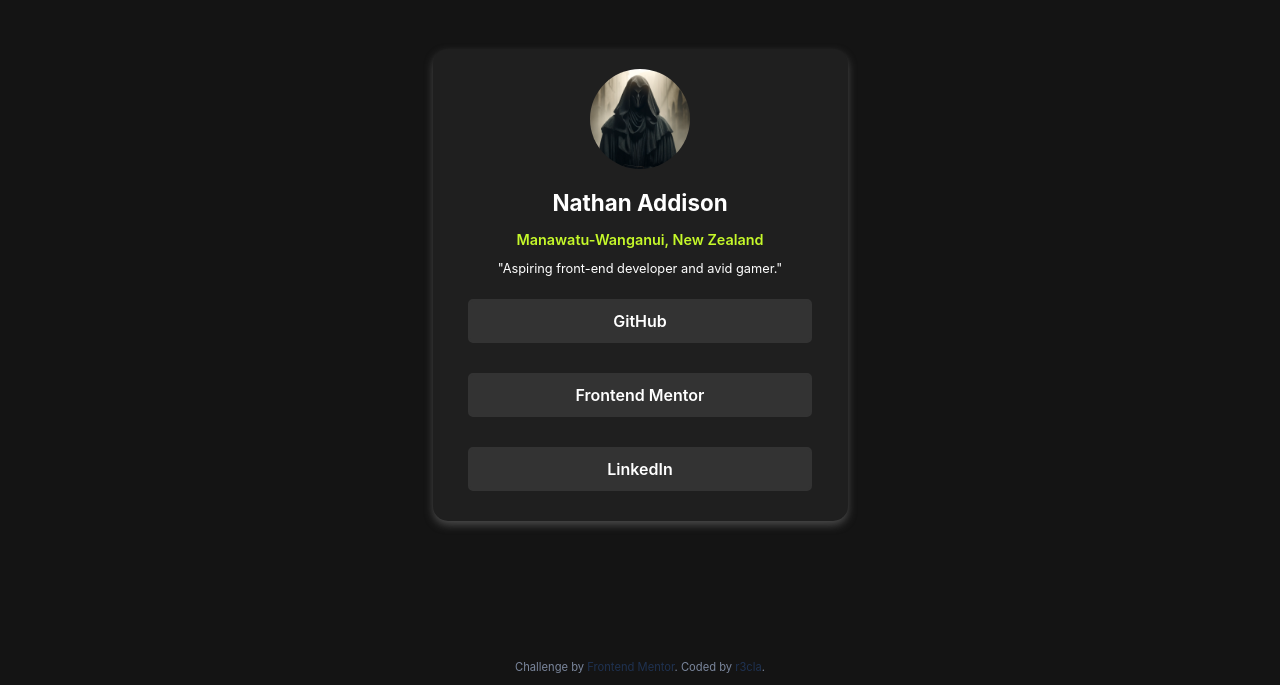
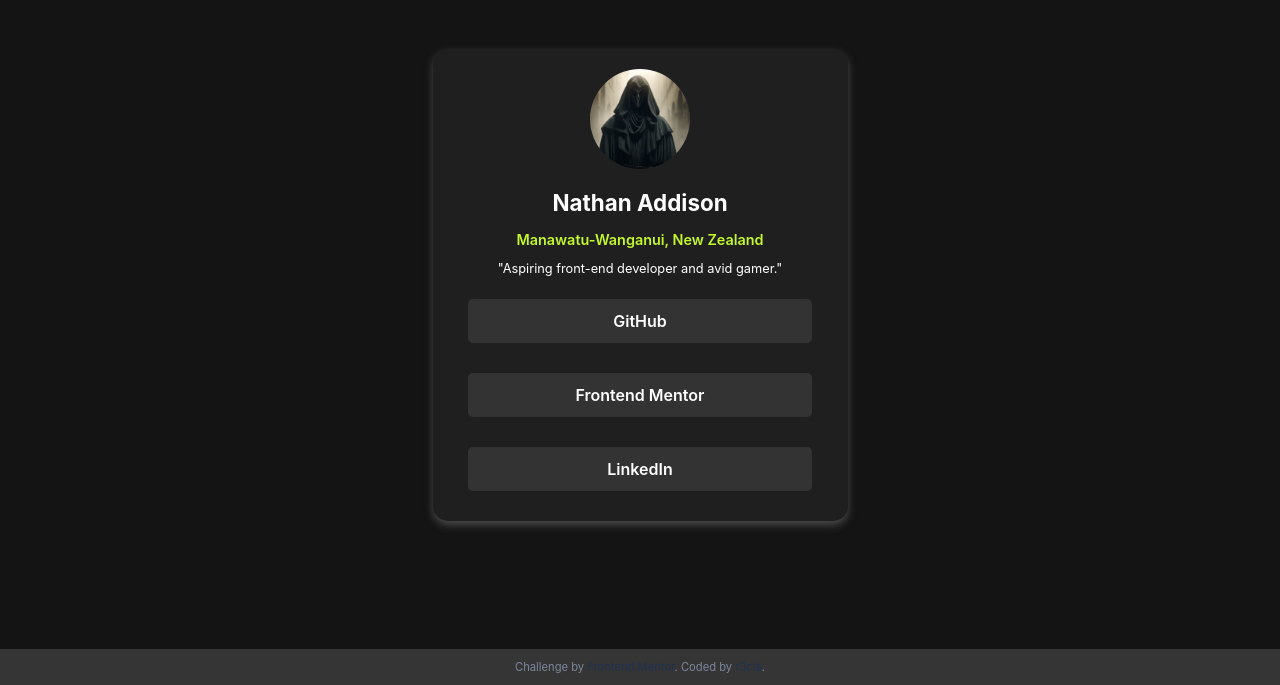
Before and after one commit to r3cla/links-challenge, a plain HTML site: page index.html in a window 1280 px wide. Shown: the part 115-800 px from the top of the page. Drawn offline with Linux system fonts and the light colour scheme.

Commit message:
updated footer for better visibility

```diff
--- a/assets/css/style.css
+++ b/assets/css/style.css
@@ -96,7 +96,7 @@ body {
     bottom: 0;
     width: 100%;
     color: hsl(220, 15%, 55%);
-    background-color: hsl(0, 0%, 8%);
+    background-color: hsl(0, 1%, 21%);
     box-shadow: hsl(0, 0%, 11%);
     padding: 1em;
   }
```
